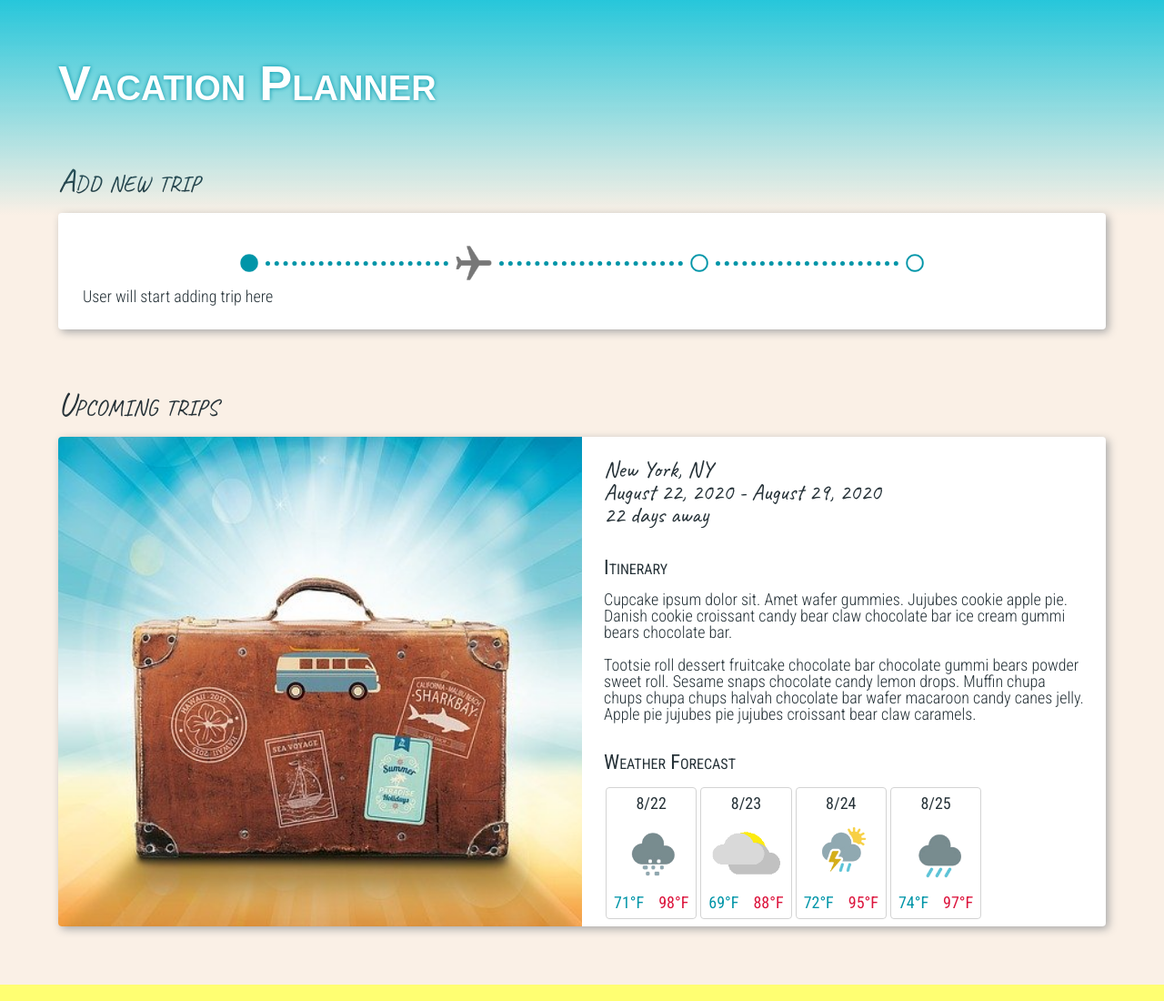
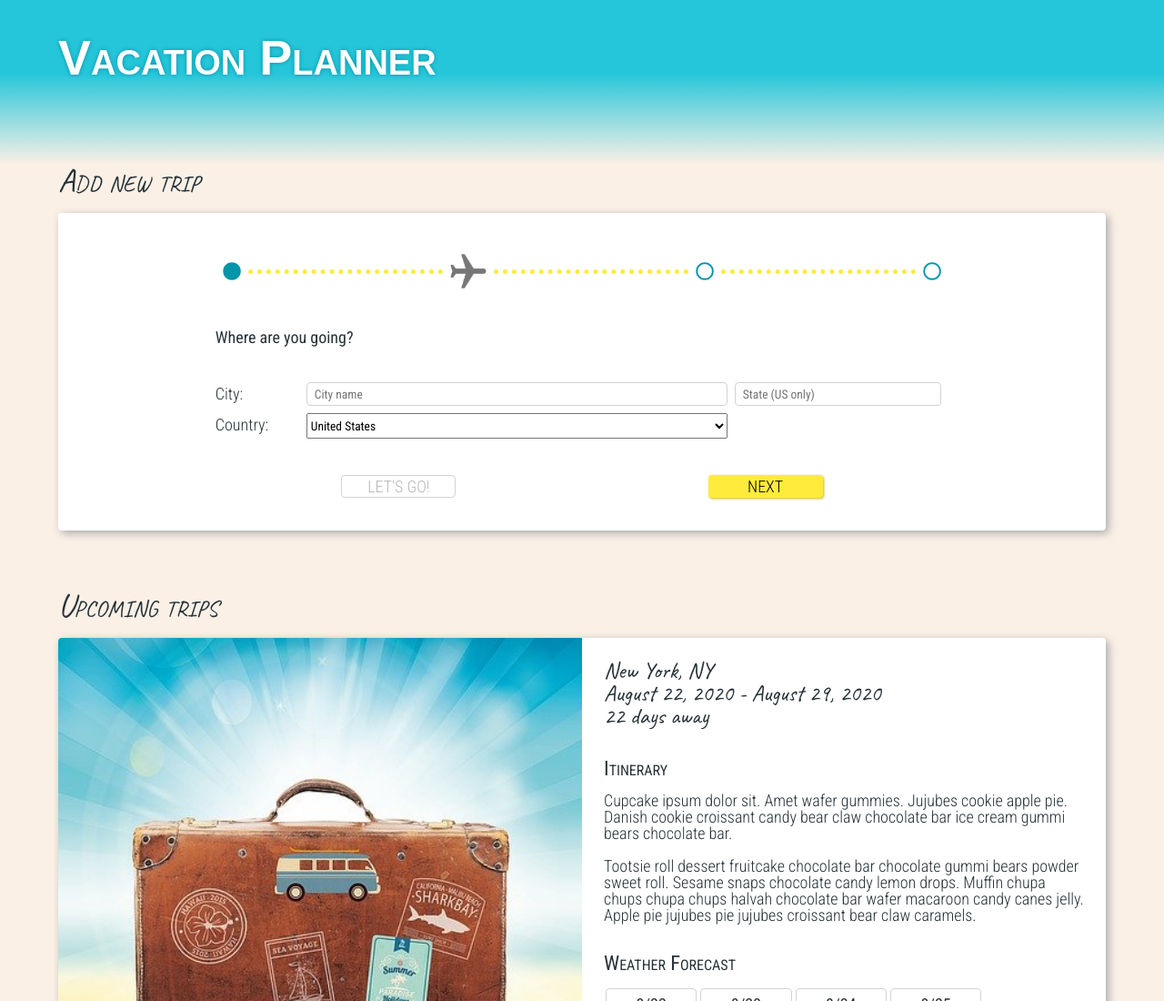
Before and after one commit to meggra7/vacation_planner, a website built with webpack: page src/client/views/index.html in a window 1280 px wide. Shown: the top 1100 px of the page at 91% size. Built offline with nearby package versions, Linux system fonts and the light colour scheme; a web font is replaced by a local one.

Commit message:
Implement entry forms

```diff
--- a/src/client/index.js
+++ b/src/client/index.js
@@ -50,11 +50,11 @@ import u00d from './media/weather-icons/u00d.png';
 
 
 /* Set initial images */
-document.getElementById('step-one').setAttribute('src', stepCompleted);
-document.getElementById('step-two').classList.add('current');
-document.getElementById('step-two').setAttribute('src', airplane);
-document.getElementById('step-three').setAttribute('src', stepUpcoming);
-document.getElementById('step-four').setAttribute('src', stepUpcoming);
+document.getElementById('progress-tracker-one').setAttribute('src', stepCompleted);
+document.getElementById('progress-tracker-two').classList.add('current');
+document.getElementById('progress-tracker-two').setAttribute('src', airplane);
+document.getElementById('progress-tracker-three').setAttribute('src', stepUpcoming);
+document.getElementById('progress-tracker-four').setAttribute('src', stepUpcoming);
 
 
 document.getElementById('upcoming').getElementsByTagName('img')[0].setAttribute('src', placeholderImage);
--- a/src/client/js/layout.js
+++ b/src/client/js/layout.js
@@ -27,7 +27,7 @@ function checkHeaderVisibility() {
         console.log(':: mHeaderVisibilityTimeout called ::')
 
         // If user is not at top of page, hide header
-        if (pageYOffset > 100) {
+        if (pageYOffset > 45) {
             hideHeader();
         }
 
--- a/src/client/styles/base.scss
+++ b/src/client/styles/base.scss
@@ -19,11 +19,13 @@ body {
 }
 
 main {
+    // border: 1px solid red;
     min-width: 320px;
     margin: 10em 5% 0;
 }
 
 h1 {
+    // border: 1px solid red;
     font-family: $font-family-tillana;
     font-weight: 600;
     font-variant: small-caps;
@@ -31,6 +33,7 @@ h1 {
     text-shadow: 0 0 5px $color-primary-dark;
     color: white;
     text-align: center;
+    min-width: 320px;
 }
 
 h2 {
@@ -49,6 +52,7 @@ section {
     border-radius: $rounded-corners;
     box-shadow: 3px 3px 10px darkgray;
     margin: 1em 0;
+    width: 100%;
     background-color: white;
 }
 
--- a/src/client/styles/form.scss
+++ b/src/client/styles/form.scss
@@ -3,15 +3,20 @@ $progress-icon-size: 20px;
 $progress-icon-padding: 8px;
 $progress-dots-height: 5px;
 
-form {
-    padding: 1.5em;
+#new {
+
+    .card {
+        margin: 1em auto;
+        padding: 2em 5%;
+        width: 90%;
+    }
 
     #progress-tracker {
         // border: 1px solid red;
         display: flex;
         flex-direction: row;
         align-items: center;
-        width: 100%;
+        padding-bottom: 2em;
 
         img {
             // border: 1px solid red;
@@ -33,7 +38,127 @@ form {
             align-self: flex-end;
             height: $progress-icon-size - ($progress-dots-height / 2); // Account for border height
             padding: $progress-icon-padding / 2;
-            border-top: $progress-dots-height dotted $color-primary-dark;
+            border-top: $progress-dots-height dotted $color-secondary;
+        }
+    }
+
+    form {
+        display: none;
+        margin-bottom: 2em;
+
+        #step-one-container {
+            // outline: 1px solid blue;
+            display: grid;
+            grid-template-columns: minmax(100px,auto) 1fr;
+            grid-template-areas:
+                'cityLabel      cityInput'
+                'blank          stateInput'
+                'countryLabel   countryInput';
+
+            #city-label {
+                grid-area: cityLabel;
+            }
+
+            #city {
+                grid-area: cityInput;
+            }
+
+            #state {
+                grid-area: stateInput;
+            }
+
+            #country-label {
+                grid-area: countryLabel;
+            }
+
+            #country {
+                grid-area: countryInput;
+            }
+        }
+
+        h3 {
+            // outline: 1px solid red;
+
+            font-weight: 400;
+            padding-bottom: 2em;
+        }
+
+        label {
+            // outline: 1px solid red;
+            padding: 8px 8px 8px 0;
+
+            text-align: left;
+        }
+
+        input {
+            // outline: 1px solid red;
+            border-radius: $rounded-corners;
+            border: 1px solid lightgray;
+            padding: 4px 8px;
+            margin: 4px 8px 4px 0;
+            font-family: $font-family-sans-serif;
+            font-size: .75em;
+        }
+
+        select {
+            // outline: 1px solid red;
+            padding: 4px 0;
+            margin: 4px 8px 4px 0;
+            font-family: $font-family-sans-serif;
+            font-size: .75em;
+        }
+
+        textarea {
+            // border: 1px solid red;
+            border-radius: $rounded-corners;
+            border: 1px solid lightgray;
+            width: 96%;
+            resize: none;
+            padding: 8px 2%;
+            font-family: $font-family-sans-serif;
+            font-size: .75em;
+
+        }
+
+        &.visible {
+            display: block;
+        }
+    }
+
+    #button-container {
+        display: flex;
+        flex-direction: row;
+        justify-content: space-around;
+
+        button {
+            background-color: $color-secondary;
+            border-radius: $rounded-corners;
+            border: none;
+            box-shadow: 1px 1px 3px $color-secondary-dark;
+            font-size: 1em;
+            text-transform: uppercase;
+            font-family: $font-family-sans-serif;
+            font-weight: 300;
+            width: 7em;
+
+            &:hover {
+                background-color: $color-secondary-light;
+                cursor: pointer;
+            }
+
+            &:active {
+                background-color: $color-secondary;
+                box-shadow: inset 1px 1px 3px $color-secondary-dark;
+            }
+
+
+
+            &:disabled {
+                background-color: white;
+                border: 1px solid lightgray;
+                box-shadow: none;
+                cursor: auto;
+            }
         }
     }
 }
@@ -41,13 +166,21 @@ form {
 /* TABLET AND MEDIUM DESKTOP DEVICES */
 @media(min-width: 780px) {
 
-    form {
+    #new {
 
-        #progress-tracker {
+        .card {
+            padding: 2em 15%;
             width: 70%;
-            margin: 0 auto;
         }
 
+        form {
+
+            #step-one-container {
+                grid-template-columns: minmax(100px,auto) 2fr 1fr;
+                grid-template-areas:
+                    'cityLabel      cityInput       stateInput'
+                    'countryLabel   countryInput    blank';
+            }
+        }
     }
-
 }
--- a/src/client/styles/header.scss
+++ b/src/client/styles/header.scss
@@ -2,8 +2,8 @@
 
 header {
     height: 6em;
-    padding: 5%;
-    background: linear-gradient(to bottom, rgba($color-primary, 1) 0%, rgba($color-primary, 0) 100%); /* fades to bottom */
+    padding: 2em 5%;
+    background: linear-gradient(to bottom, rgba($color-primary, 1) 45%, rgba($color-primary, 0) 100%); /* fades to bottom */
     position: fixed;
     top: 0;
     width: 90%; // Remaining 10% added from padding
--- a/src/client/views/index.html
+++ b/src/client/views/index.html
@@ -17,18 +17,53 @@
         <main>
             <section id='new'>
                 <h2>Add new trip</h2>
-                <form class='card'>
+                <div class='card'>
                     <div id='progress-tracker'>
-                        <img id='step-one' src='../media/airplane_32dp_777.png'>
+                        <img id='progress-tracker-one' src='../media/airplane_32dp_777.png'>
                         <span></span>
-                        <img id='step-two'>
+                        <img id='progress-tracker-two'>
                         <span></span>
-                        <img id='step-three'>
+                        <img id='progress-tracker-three'>
                         <span></span>
-                        <img id='step-four'>
+                        <img id='progress-tracker-four'>
                     </div>
-                    <p>User will start adding trip here</p>
-                </form>
+                    <form id='step-one' class='visible'>
+                        <h3>Where are you going?</h3>
+                        <div id='step-one-container'>
+                            <label id='city-label' for='city'>City:</label>
+                            <input id='city' type='text' placeholder="City name">
+                            <input id='state' type='text' placeholder="State (US only)" maxlength="2">
+                            <label id='country-label' for='country'>Country:</label>
+                            <select id='country'>
+                                <option value='us'>United States</option>
+                            </select>
+                        </div>
+                    </form>
+                    <form id='step-two'>
+                        <h3>Please confirm your destination:</h3>
+                        <input type="radio" name="destination" value="one">
+                        <label for="male">New York, NY</label><br><br>
+                        <input type="radio" name="destination" value="two">
+                        <label for="female">Los Angeles, CA</label><br><br>
+                        <input type="radio" name="destination" value="three">
+                        <label for="other">London, England</label>
+                    </form>
+                    <form id='step-three'>
+                        <h3>When are you going?</h3>
+                        <label id='date-from-label' for='date-from'>From</label>
+                        <input id='date-from' type=date>
+                        <label id='date-to-label' for='date-to'>to</label>
+                        <input id='date-to' type=date>
+                    </form>
+                    <form id='step-four'>
+                        <h3>What do you plan to do there?</h3>
+                        <textarea id='itinerary-input' rows='5' placeholder="Enter your itinerary or other travel plans here"></textarea>
+                    </form>
+                    <div id='button-container'>
+                        <button id='back' disabled>Let's go!</button>
+                        <button id='forward'>Next</button>
+                    </div>
+                </div>
             </section>
             <section id='upcoming'>
                 <h2>Upcoming trips</h2>
@@ -38,7 +73,7 @@
                         <br>August 22, 2020 - August 29, 2020
                         <br>22 days away</p>
                     <h3>Itinerary</h3>
-                    <p id='itinerary'>Cupcake ipsum dolor sit. Amet wafer gummies. Jujubes cookie apple pie. Danish cookie croissant candy bear claw chocolate bar ice cream gummi bears chocolate bar.
+                    <p id='itinerary-display'>Cupcake ipsum dolor sit. Amet wafer gummies. Jujubes cookie apple pie. Danish cookie croissant candy bear claw chocolate bar ice cream gummi bears chocolate bar.
                         <br>
                         <br>Tootsie roll dessert fruitcake chocolate bar chocolate gummi bears powder sweet roll. Sesame snaps chocolate candy lemon drops. Muffin chupa chups chupa chups halvah chocolate bar wafer macaroon candy canes jelly. Apple pie jujubes pie jujubes croissant bear claw caramels.</p>
                     <h3>Weather Forecast</h3>
```
